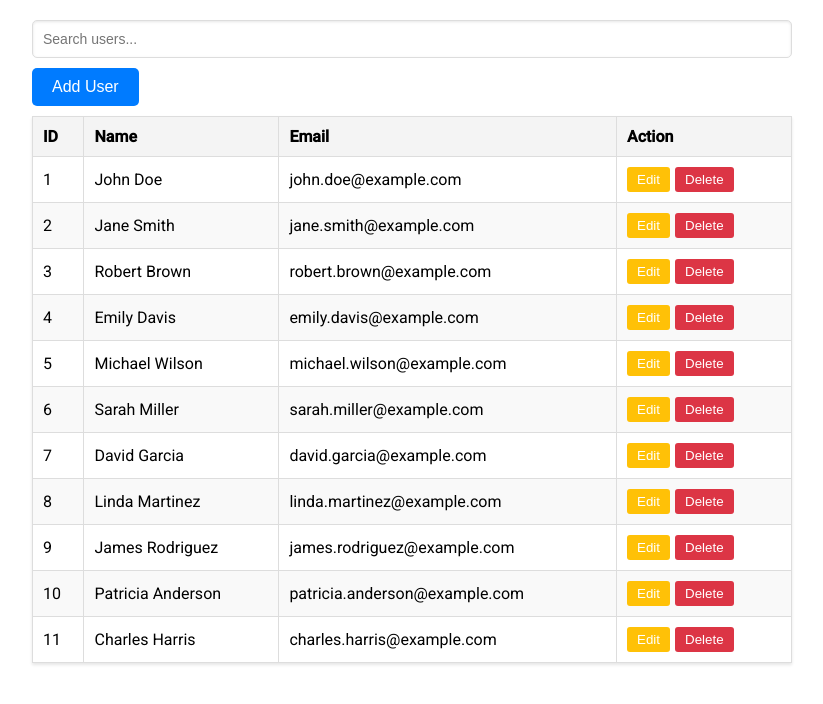
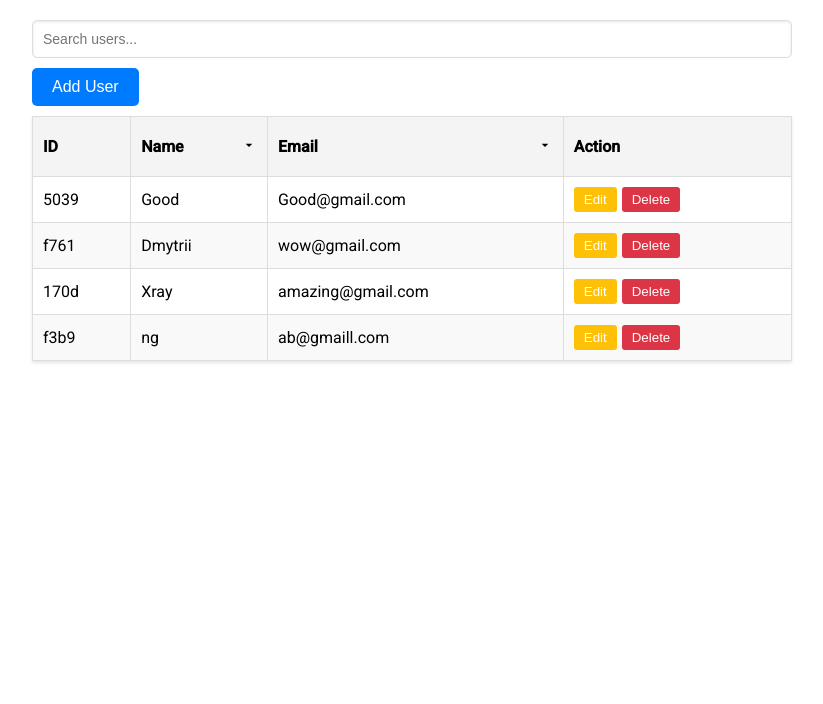
Before and after one commit to Dmytrii9Cherniak/user-management-list, an Angular app: page / in a window 1280 px wide. Shown: the top 704 px of the page, without its empty margins (228-1051 px from the left). Built offline with nearby package versions, Linux system fonts and the light colour scheme; data requests are answered from the project's data file.

Commit message:
add sort table, improved project structure and other changes

```diff
--- a/db.json
+++ b/db.json
@@ -1,15 +1,24 @@
 {
   "users": [
-    { "id": 1, "name": "John Doe", "email": "john.doe@example.com" },
-    { "id": 2, "name": "Jane Smith", "email": "jane.smith@example.com" },
-    { "id": 3, "name": "Robert Brown", "email": "robert.brown@example.com" },
-    { "id": 4, "name": "Emily Davis", "email": "emily.davis@example.com" },
-    { "id": 5, "name": "Michael Wilson", "email": "michael.wilson@example.com" },
-    { "id": 6, "name": "Sarah Miller", "email": "sarah.miller@example.com" },
-    { "id": 7, "name": "David Garcia", "email": "david.garcia@example.com" },
-    { "id": 8, "name": "Linda Martinez", "email": "linda.martinez@example.com" },
-    { "id": 9, "name": "James Rodriguez", "email": "james.rodriguez@example.com" },
-    { "id": 10, "name": "Patricia Anderson", "email": "patricia.anderson@example.com" },
-    { "id": 11, "name": "Charles Harris", "email": "charles.harris@example.com" }
+    {
+      "id": "5039",
+      "name": "Good",
+      "email": "Good@gmail.com"
+    },
+    {
+      "id": "f761",
+      "name": "Dmytrii",
+      "email": "wow@gmail.com"
+    },
+    {
+      "id": "170d",
+      "name": "Xray",
+      "email": "amazing@gmail.com"
+    },
+    {
+      "id": "f3b9",
+      "name": "ng",
+      "email": "ab@gmaill.com"
+    }
   ]
 }
--- /dev/null
+++ b/src/app/components/custom-icon-component/custom-icon-component.component.ts
@@ -0,0 +1,20 @@
+import { Component, Input, OnInit } from '@angular/core';
+import { DomSanitizer, SafeHtml } from '@angular/platform-browser';
+import { all_svg_list } from '../../../assets/svg/all_svg_list';
+
+@Component({
+  selector: 'app-svg-icon',
+  template: `<div [innerHTML]="svgIcon"></div>`,
+})
+export class SvgIconComponent implements OnInit {
+
+  @Input() iconName: keyof typeof all_svg_list;
+  public svgIcon: SafeHtml;
+
+  constructor(private sanitizer: DomSanitizer) {}
+
+  ngOnInit(): void {
+    const svgContent = all_svg_list[this.iconName] || '';
+    this.svgIcon = this.sanitizer.bypassSecurityTrustHtml(svgContent);
+  }
+}
--- a/src/app/components/modal/modal.component.html
+++ b/src/app/components/modal/modal.component.html
@@ -4,9 +4,7 @@
     <div class="modal-header">
       <ng-template [ngTemplateOutlet]="modalHeader"></ng-template>
       <button (click)="hideModalWindow()" class="modal-close-btn">
-        <svg width="24" height="24" viewBox="0 0 24 24" fill="none" xmlns="http://www.w3.org/2000/svg">
-          <path d="M6 18L18 6M6 6L18 18" stroke="currentColor" stroke-width="2" stroke-linecap="round" stroke-linejoin="round"/>
-        </svg>
+        <app-svg-icon iconName="CLOSE_MODAL_SVG"></app-svg-icon>
       </button>
     </div>
     <div class="modal-body">
--- a/src/app/components/modal/modal.component.ts
+++ b/src/app/components/modal/modal.component.ts
@@ -3,7 +3,6 @@ import {
   ContentChild,
   EventEmitter,
   Input,
-  OnInit,
   Output,
   TemplateRef
 } from '@angular/core';
@@ -26,7 +25,7 @@ import { trigger, transition, style, animate } from '@angular/animations';
   ]
 })
 
-export class ModalComponent implements OnInit {
+export class ModalComponent {
 
   @Input() isModalShow: boolean = false;
 
@@ -36,10 +35,6 @@ export class ModalComponent implements OnInit {
 
   @Output() modalVisibleChange = new EventEmitter<boolean>();
 
-  constructor() {}
-
-  ngOnInit(): void {}
-
   public hideModalWindow(): void {
     this.isModalShow = false;
     this.modalVisibleChange.emit(this.isModalShow);
--- a/src/app/components/user-table-list/user-table-list.component.html
+++ b/src/app/components/user-table-list/user-table-list.component.html
@@ -14,8 +14,18 @@
         <thead>
         <tr>
           <th>ID</th>
-          <th>Name</th>
-          <th>Email</th>
+          <th class="sortable-column" (click)="sortTable('name')">
+            <div class="header-content">
+              <span>Name</span>
+              <app-svg-icon iconName="SORT_ASC"></app-svg-icon>
+            </div>
+          </th>
+          <th class="sortable-column" (click)="sortTable('email')">
+            <div class="header-content">
+              <span>Email</span>
+              <app-svg-icon iconName="SORT_ASC"></app-svg-icon>
+            </div>
+          </th>
           <th>Action</th>
         </tr>
         </thead>
@@ -37,6 +47,7 @@
     </ng-template>
   </ng-template>
 </div>
+
 
 <app-modal [isModalShow]="isModalVisible('createUserModal')"
            (modalVisibleChange)="handleModalVisibilityChange('createUserModal', $event)">
--- a/src/app/components/user-table-list/user-table-list.component.scss
+++ b/src/app/components/user-table-list/user-table-list.component.scss
@@ -41,7 +41,10 @@
     box-shadow: 0 2px 3px rgba(0, 0, 0, 0.1);
 
     th {
+      white-space: nowrap;
+      height: 60px;
       background-color: #f4f4f4;
+      cursor: pointer;
     }
 
     tr:nth-child(even) {
@@ -53,6 +56,19 @@
       border: 1px solid #ddd;
       text-align: left;
     }
+
+    .sortable-column {
+      .header-content {
+        display: flex;
+        justify-content: space-between;
+        align-items: center;
+        width: 100%;
+      }
+    }
+  }
+
+  .sort-icon {
+    cursor: pointer;
   }
 
   .action-button {
@@ -73,6 +89,9 @@
     color: white;
   }
 }
+
+
+
 
 .modal-form {
   display: flex;
@@ -149,139 +168,3 @@
     background-color: #c82333;
   }
 }
-
-
-
-//.table-container {
-//  padding: 20px;
-//  max-width: 800px;
-//  margin: auto;
-//
-//  .add-user-button {
-//    display: block;
-//    margin-bottom: 10px;
-//    padding: 10px 20px;
-//    background-color: #007bff;
-//    color: white;
-//    border: none;
-//    border-radius: 5px;
-//    cursor: pointer;
-//    font-size: 16px;
-//    text-align: center;
-//  }
-//
-//  .user-table {
-//    width: 100%;
-//    border-collapse: collapse;
-//    box-shadow: 0 2px 3px rgba(0, 0, 0, 0.1);
-//
-//    th {
-//      background-color: #f4f4f4;
-//    }
-//
-//    tr:nth-child(even) {
-//      background-color: #f9f9f9;
-//    }
-//
-//    th, td {
-//      padding: 10px;
-//      border: 1px solid #ddd;
-//      text-align: left;
-//    }
-//  }
-//
-//  .action-button {
-//    padding: 5px 10px;
-//    margin-right: 5px;
-//    border: none;
-//    border-radius: 3px;
-//    cursor: pointer;
-//  }
-//
-//  .edit-button {
-//    background-color: #ffc107;
-//    color: white;
-//  }
-//
-//  .delete-button {
-//    background-color: #dc3545;
-//    color: white;
-//  }
-//
-//}
-//
-//.modal-form {
-//  display: flex;
-//  flex-direction: column;
-//  gap: 15px;
-//
-//  .form-group {
-//    display: flex;
-//    flex-direction: column;
-//    gap: 5px;
-//
-//    label {
-//      font-weight: bold;
-//      color: #333;
-//    }
-//
-//    .form-control {
-//      padding: 10px;
-//      border: 1px solid #ddd;
-//      border-radius: 5px;
-//      font-size: 14px;
-//      width: 100%;
-//      box-shadow: inset 0 1px 3px rgba(0, 0, 0, 0.1);
-//
-//      &:focus {
-//        border-color: #007bff;
-//        outline: none;
-//        box-shadow: 0 0 5px rgba(0, 123, 255, 0.5);
-//      }
-//    }
-//
-//    .is-invalid {
-//      border-color: #dc3545;
-//      box-shadow: 0 0 5px rgba(220, 53, 69, 0.5);
-//    }
-//
-//    .error-message {
-//      color: #dc3545;
-//      font-size: 12px;
-//      margin-top: 5px;
-//
-//      span {
-//        display: block;
-//      }
-//    }
-//  }
-//}
-//
-//.modal-save-button {
-//  padding: 10px 20px;
-//  background-color: #28a745;
-//  color: white;
-//  border: none;
-//  border-radius: 5px;
-//  cursor: pointer;
-//  font-size: 16px;
-//
-//  &:hover {
-//    background-color: #218838;
-//  }
-//}
-//
-//.modal-cancel-button {
-//  padding: 10px 20px;
-//  background-color: #dc3545;
-//  color: white;
-//  border: none;
-//  border-radius: 5px;
-//  cursor: pointer;
-//  font-size: 16px;
-//  margin-left: 10px;
-//
-//  &:hover {
-//    background-color: #c82333;
-//  }
-//}
--- a/src/app/components/user-table-list/user-table-list.component.ts
+++ b/src/app/components/user-table-list/user-table-list.component.ts
@@ -21,6 +21,9 @@ export class UserTableListComponent extends ModalManager implements OnInit, OnDe
   public updateUserForm: FormGroup;
   private modalSubscription: Subscription;
   private selectedUser: UserModel | null = null;
+  public sortColumn: keyof UserModel = 'name';
+  public sortDirection: boolean = true;
+  private isSorted: boolean = false;
 
   constructor(
     private userService: UsersService,
@@ -64,7 +67,11 @@ export class UserTableListComponent extends ModalManager implements OnInit, OnDe
     this.userService.getAllUsers().subscribe({
       next: value => {
         this.users = value;
-        this.filteredUsers = this.users;
+        this.filteredUsers = [...this.users];
+
+        if (this.isSorted) {
+          this.sortTable(this.sortColumn);
+        }
       },
       error: err => {
         console.log(err);
@@ -73,7 +80,7 @@ export class UserTableListComponent extends ModalManager implements OnInit, OnDe
       complete: () => {
         this.isLoading = false;
       }
-    })
+    });
   }
 
   public filterUsers(event: Event): void {
@@ -91,6 +98,38 @@ export class UserTableListComponent extends ModalManager implements OnInit, OnDe
     if (this.filteredUsers.length === 0) {
       this.toastrService.info('No users match your search.');
     }
+
+    this.sortTable(this.sortColumn);
+  }
+
+  public sortTable(column: keyof UserModel): void {
+    this.isSorted = true;
+
+    if (this.sortColumn !== column) {
+      this.sortColumn = column;
+      this.sortDirection = true;
+    } else {
+      this.sortDirection = !this.sortDirection;
+    }
+
+    this.filteredUsers = [...this.filteredUsers].sort((a, b) => {
+      let valueA = a[this.sortColumn];
+      let valueB = b[this.sortColumn];
+
+      if (typeof valueA === 'string' && typeof valueB === 'string') {
+        valueA = valueA.toLowerCase();
+        valueB = valueB.toLowerCase();
+      }
+
+      if (valueA < valueB) {
+        return this.sortDirection ? -1 : 1;
+      }
+      if (valueA > valueB) {
+        return this.sortDirection ? 1 : -1;
+      }
+      return 0;
+    });
+
   }
 
   public createNewUser(): void {
@@ -105,6 +144,10 @@ export class UserTableListComponent extends ModalManager implements OnInit, OnDe
         next: () :void => {
           this.closeModal('createUserModal');
           this.getAllUsers();
+
+          if (this.isSorted) {
+            this.sortTable(this.sortColumn);
+          }
         },
         error: (err) :void => {
           console.error(err)
@@ -138,6 +181,10 @@ export class UserTableListComponent extends ModalManager implements OnInit, OnDe
           this.updateUserForm.reset();
           this.closeModal('editUserModal');
           this.getAllUsers();
+
+          if (this.isSorted) {
+            this.sortTable(this.sortColumn);
+          }
         },
         error: (error): void => {
           console.error(error);
@@ -153,6 +200,9 @@ export class UserTableListComponent extends ModalManager implements OnInit, OnDe
     this.userService.deleteUser(id).subscribe({
       next: (): void => {
         this.getAllUsers();
+        if (this.isSorted) {
+          this.sortTable(this.sortColumn);
+        }
       },
       error: (error): void => {
         console.error(error);
--- /dev/null
+++ b/src/assets/svg/all_svg_list.ts
@@ -0,0 +1,17 @@
+export const all_svg_list = {
+  SORT_ASC: `
+    <svg xmlns="http://www.w3.org/2000/svg" viewBox="0 0 24 24" width="16" height="16">
+      <path d="M7 10l5 5 5-5z"/>
+    </svg>
+  `,
+  SORT_DESC: `
+    <svg xmlns="http://www.w3.org/2000/svg" viewBox="0 0 24 24" width="16" height="16">
+      <path d="M7 10l5 5 5-5z"/>
+    </svg>
+  `,
+  CLOSE_MODAL_SVG: `
+  <svg width="24" height="24" viewBox="0 0 24 24" fill="none" xmlns="http://www.w3.org/2000/svg">
+      <path d="M6 18L18 6M6 6L18 18" stroke="currentColor" stroke-width="2" stroke-linecap="round" stroke-linejoin="round"/>
+  </svg>
+  `
+}
```
Also changed, not shown: src/app/app.module.ts (+7 -2 lines).
